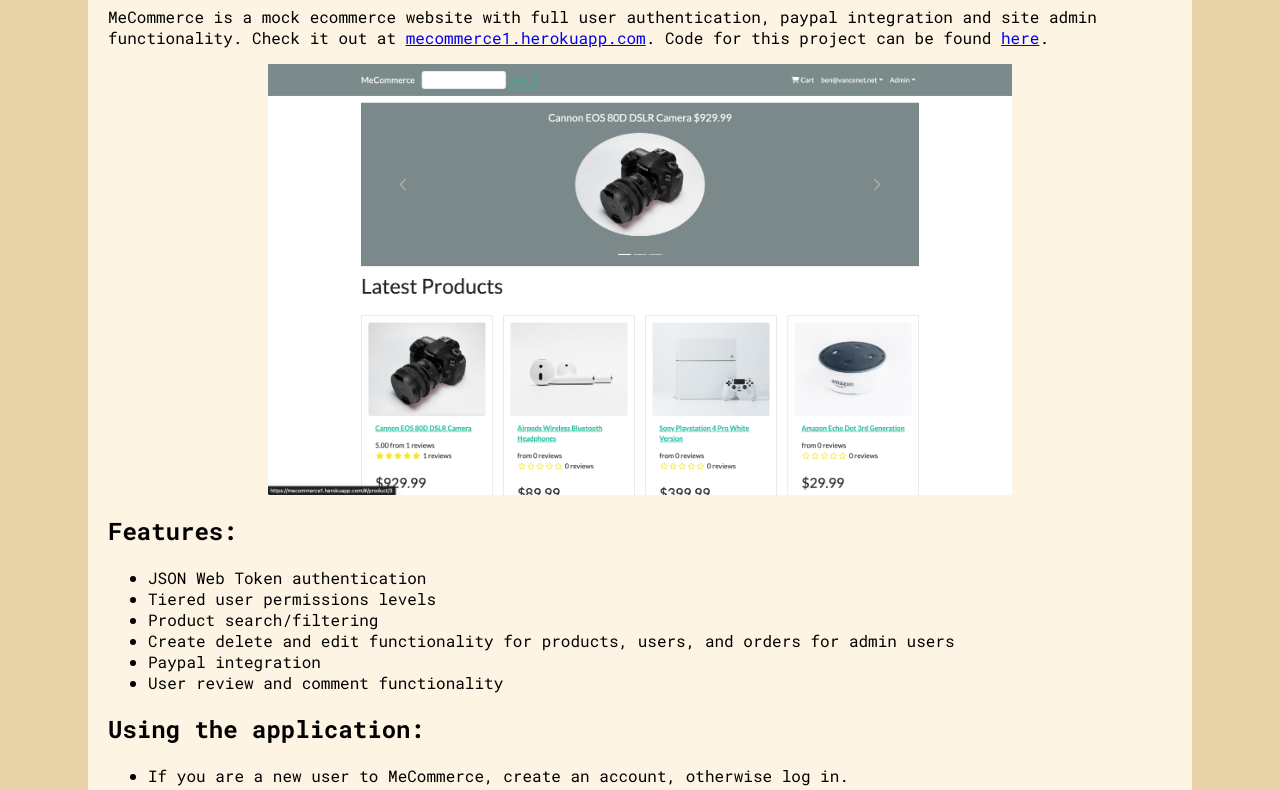
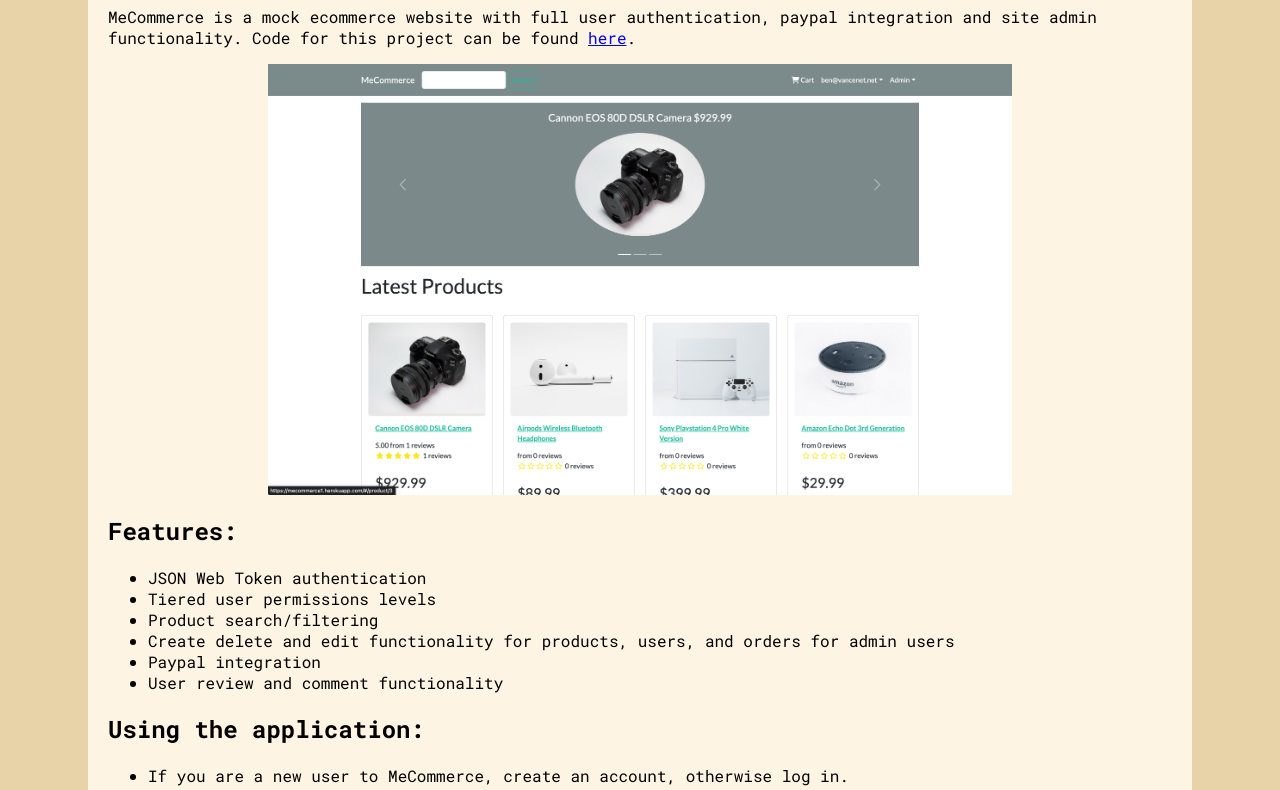
Before and after one commit to bcvance/PortfolioSite, a plain HTML site: page mecommerce.html in a window 1280 px wide. Shown: the part 224-1014 px from the top of the page. Drawn offline with Linux system fonts and the light colour scheme.

Commit message:
Update mecommerce.html

```diff
--- a/mecommerce.html
+++ b/mecommerce.html
@@ -33,7 +33,7 @@
 
                 <p>
                     MeCommerce is a mock ecommerce website with full user authentication, paypal integration and
-                    site admin functionality. Check it out at <a href="https://mecommerce1.herokuapp.com/">mecommerce1.herokuapp.com</a>.
+                    site admin functionality.
                     Code for this project can be found <a href="https://github.com/bcvance/ProShopEcommerceV2">here</a>.
                 </p>
                 <div style="margin: auto;"><img class="center" src="./media/mecommerce_home.png"></div>
```
